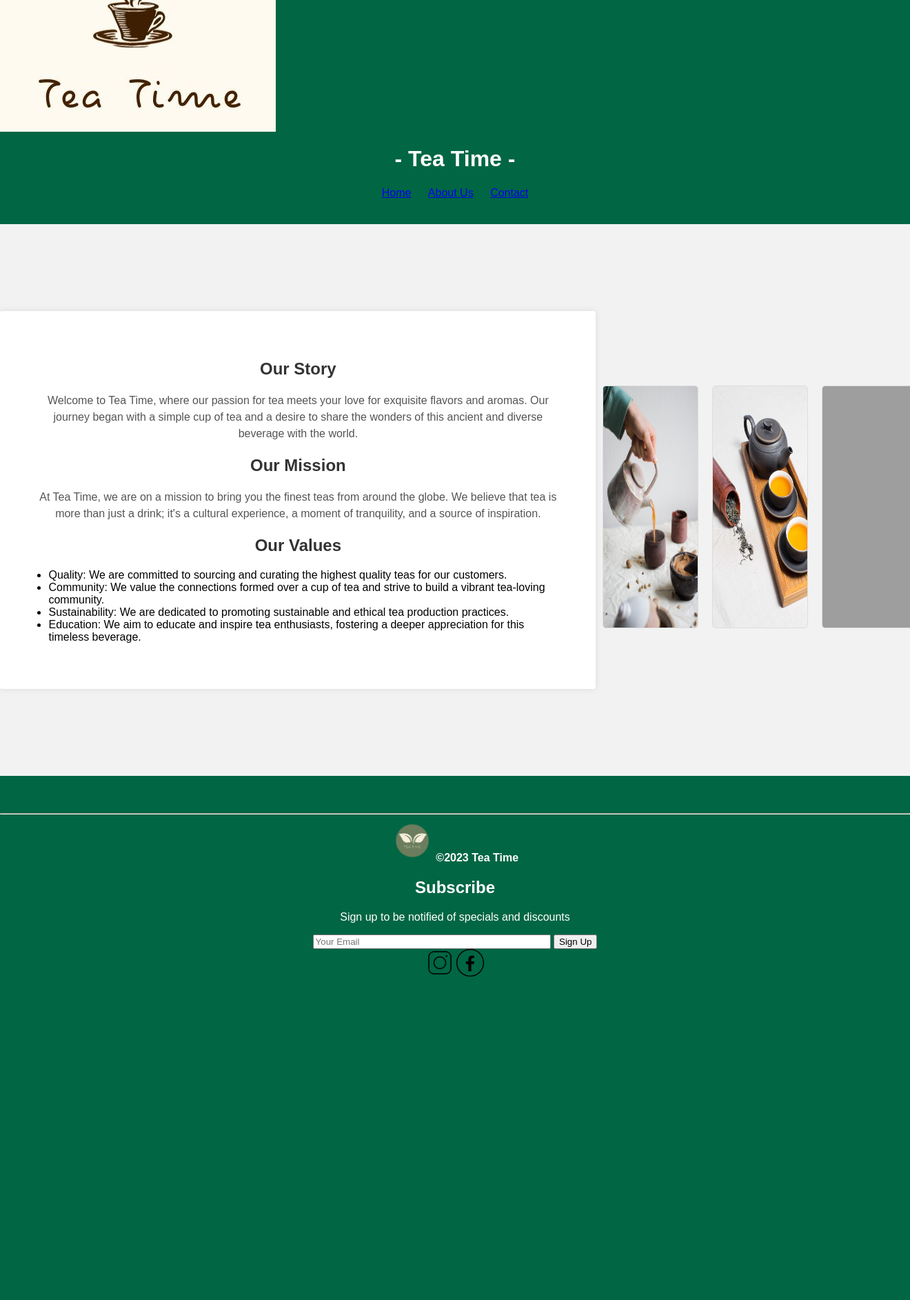
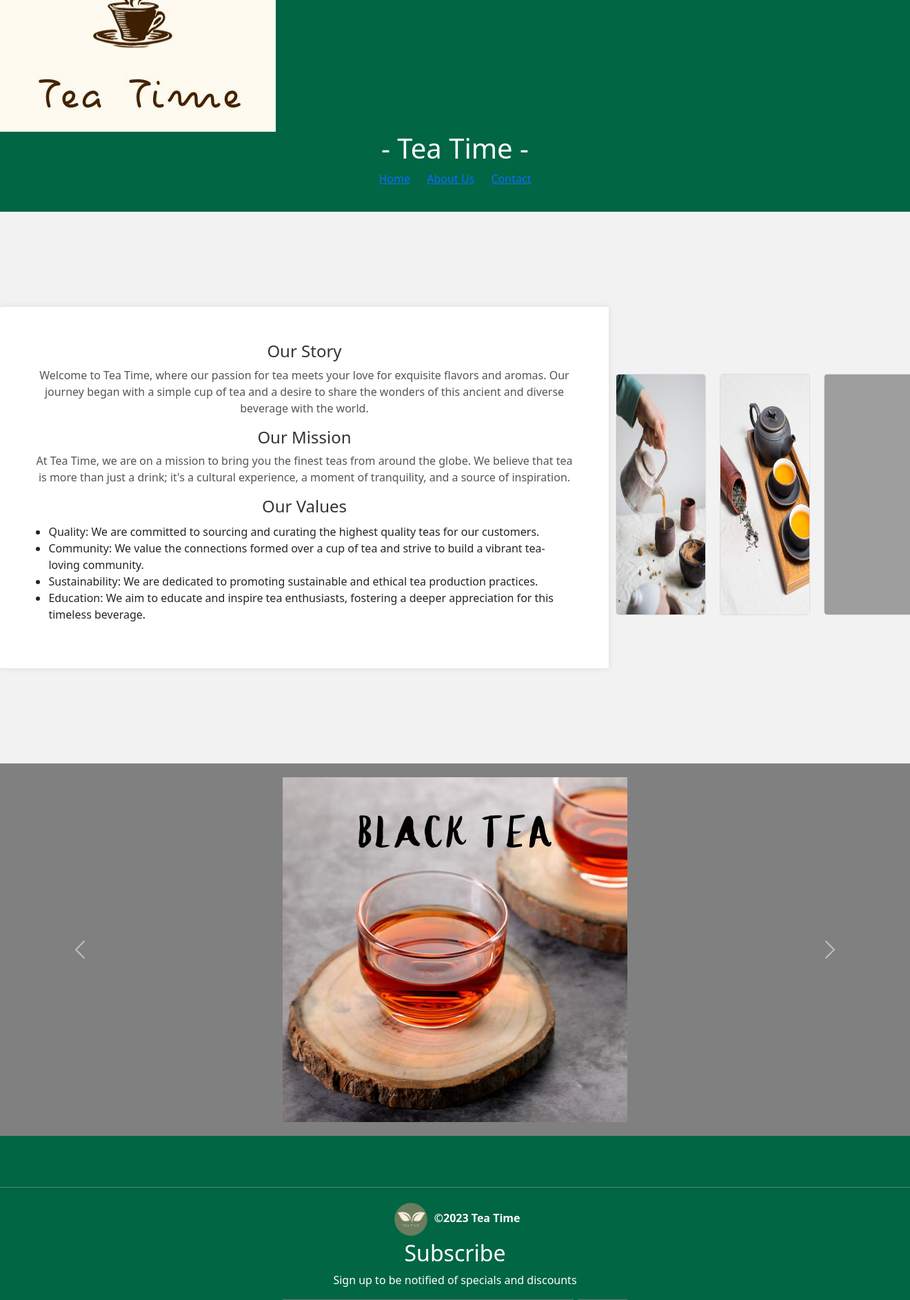
Before and after one commit to luxy7738/Build-1, a PHP site: page /intro.html in a window 1320 px wide; the page is wider, and only the part inside the window is pictured. Shown: the part 179-2064 px from the top of that part at 69% size. Before the commit the page ends 1595 px from the top of that part, so only its background shows below. Run offline with PHP 8.4, Linux system fonts and the light colour scheme; grey boxes are pictures that could not be loaded.

Commit message:
Carousel update

```diff
--- a/contact.html
+++ b/contact.html
@@ -16,7 +16,7 @@
 
       <div class="column">
         <h1>Forum</h1>
-        <form>
+        <form action="process_form.php" method="POST">
 
           <p><strong>Email Address:</strong></p>
           <input type="text" name="email" size="40">
--- a/intro.css
+++ b/intro.css
@@ -94,3 +94,13 @@ footer {
     width: 400px;
     height: 350px;
 }
+
+#slide{
+    background-color:gray;
+    text-align: center;
+    padding: 20px;
+  }
+  .carousel-pic{
+    width: 500px;
+    height: 500px
+  }
--- a/intro.html
+++ b/intro.html
@@ -4,7 +4,11 @@
     <meta charset="UTF-8">
     <meta name="viewport" content="width=device-width, initial-scale=1.0">
     <title>About Us - Tea Time</title>
-    <link rel="stylesheet" href="intro.css"
+    <link rel="stylesheet" href="intro.css">
+    <!-- Bootstrap -->
+    <link href="https://cdn.jsdelivr.net/npm/bootstrap@5.3.0-alpha1/dist/css/bootstrap.min.css" rel="stylesheet" integrity="sha384-GLhlTQ8iRABdZLl6O3oVMWSktQOp6b7In1Zl3/Jr59b6EGGoI1aFkw7cmDA6j6gD" crossorigin="anonymous">
+    <script src="https://cdn.jsdelivr.net/npm/bootstrap@5.3.0-alpha1/dist/js/bootstrap.bundle.min.js" integrity="sha384-w76AqPfDkMBDXo30jS1Sgez6pr3x5MlQ1ZAGC+nuZB+EYdgRZgiwxhTBTkF7CXvN" crossorigin="anonymous"></script>
+
 </head>
   <body>
     <header>
@@ -42,7 +46,39 @@
             <img src="pics/Tea 2.jpg" alt="Tea Image 2" width="300" height="350">
             <img src="pics/Tea 3.jpg" alt="Tea Image 3" width="300" height="350">
         </div>
-    </main>
+      </main>
+        <!-- Carousel -->
+
+        <section id="slide">
+          <div id="carouselExample" class="carousel slide">
+              <div class="carousel-inner">
+                <div class="carousel-item active">
+                  <img class="carousel-pic" src="pics/black_tea.png" >
+                </div>
+                <div class="carousel-item">
+                  <img class="carousel-pic" src="pics/olong_tea.png" >
+                </div>
+                <div class="carousel-item">
+                  <img class="carousel-pic" src="pics/green_tea.png" >
+                </div>
+                <div class="carousel-item">
+                  <img class="carousel-pic" src="pics/hibicus_tea.png" >
+                </div>
+                <div class="carousel-item">
+                  <img class="carousel-pic" src="pics/white_tea.png" >
+                </div>
+              </div>
+              <button class="carousel-control-prev" type="button" data-bs-target="#carouselExample" data-bs-slide="prev">
+                <span class="carousel-control-prev-icon" aria-hidden="true"></span>
+                <span class="visually-hidden">Previous</span>
+              </button>
+              <button class="carousel-control-next" type="button" data-bs-target="#carouselExample" data-bs-slide="next">
+                <span class="carousel-control-next-icon" aria-hidden="true"></span>
+                <span class="visually-hidden">Next</span>
+              </button>
+            </div>
+      </section>
+
 
     <footer>
         <div class="row2">
```
Also changed, not shown: contacts.css (line endings or trailing spaces), pics/black_tea.png (added), pics/green_tea.png (added), pics/hibicus_tea.png (added), pics/olong_tea.png (added), pics/white_tea.png (added), process_form.php (added).
